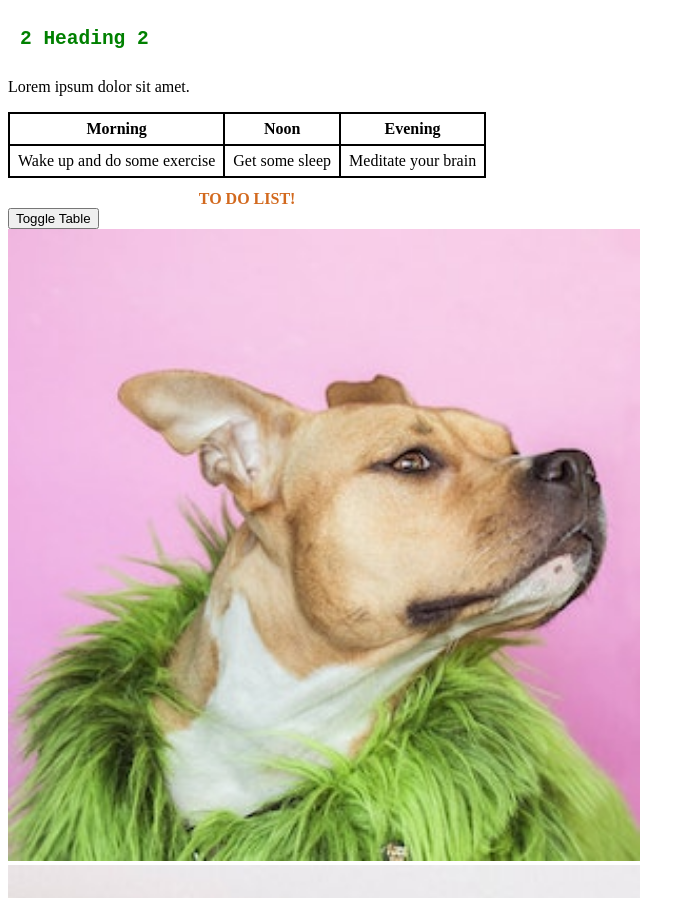
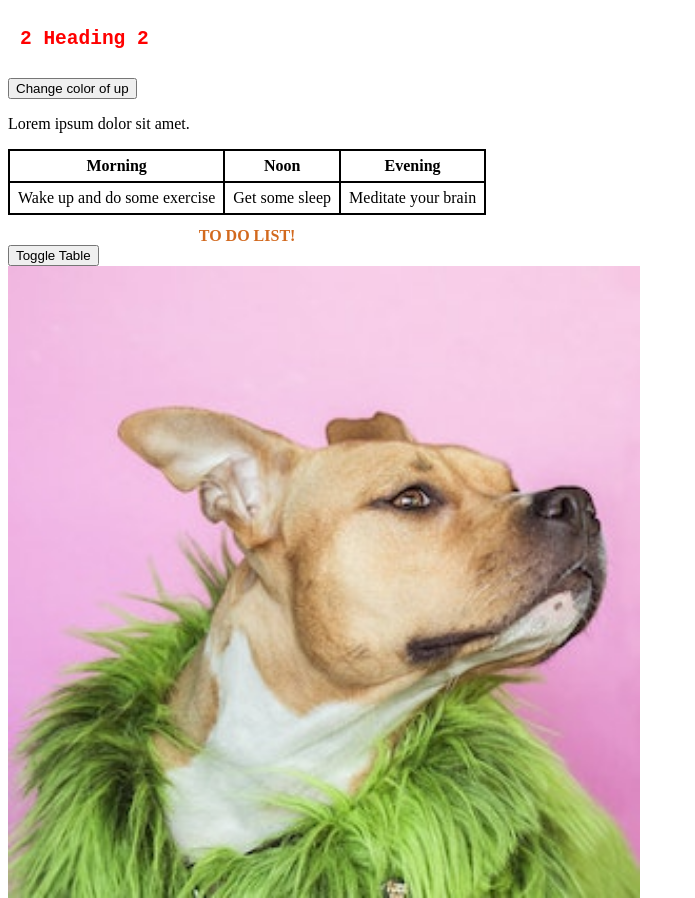
Before and after one commit to OrkunOksar/sample-Number7, a plain HTML site: page index.html in a window 1280 px wide. Shown: the top 898 px of the page, without its empty margins (0-695 px from the left). Drawn offline with Linux system fonts and the light colour scheme; a script that the page names is missing.

Commit message:
Degisiklikler yapildi

```diff
--- a/index.html
+++ b/index.html
@@ -4,6 +4,7 @@
         <meta charset="UTF-8">
         <meta name="viewport" content="width=device-width, initial-scale=1.0">
         <link rel="stylesheet" href="style.css">
+        <link rel="stylesheet" href="style02.css">
         <script src="https://www.w3schools.com/lib/w3.js"></script>
         <title>GitHub</title>
 
@@ -11,7 +12,8 @@
     </head>
     <body>
 
-        <h2>2 Heading 2</h2>
+        <h2 id="h2ID" class="cls">2 Heading 2</h2>
+        <button onclick="w3.removeClass('#h2ID','cls')">Change color of up</button>
         <p>Lorem ipsum dolor sit amet.</p>
         <div class="myTable">
             <table>
--- /dev/null
+++ b/style02.css
@@ -0,0 +1,3 @@
+.cls{
+    color: red;
+}
```
